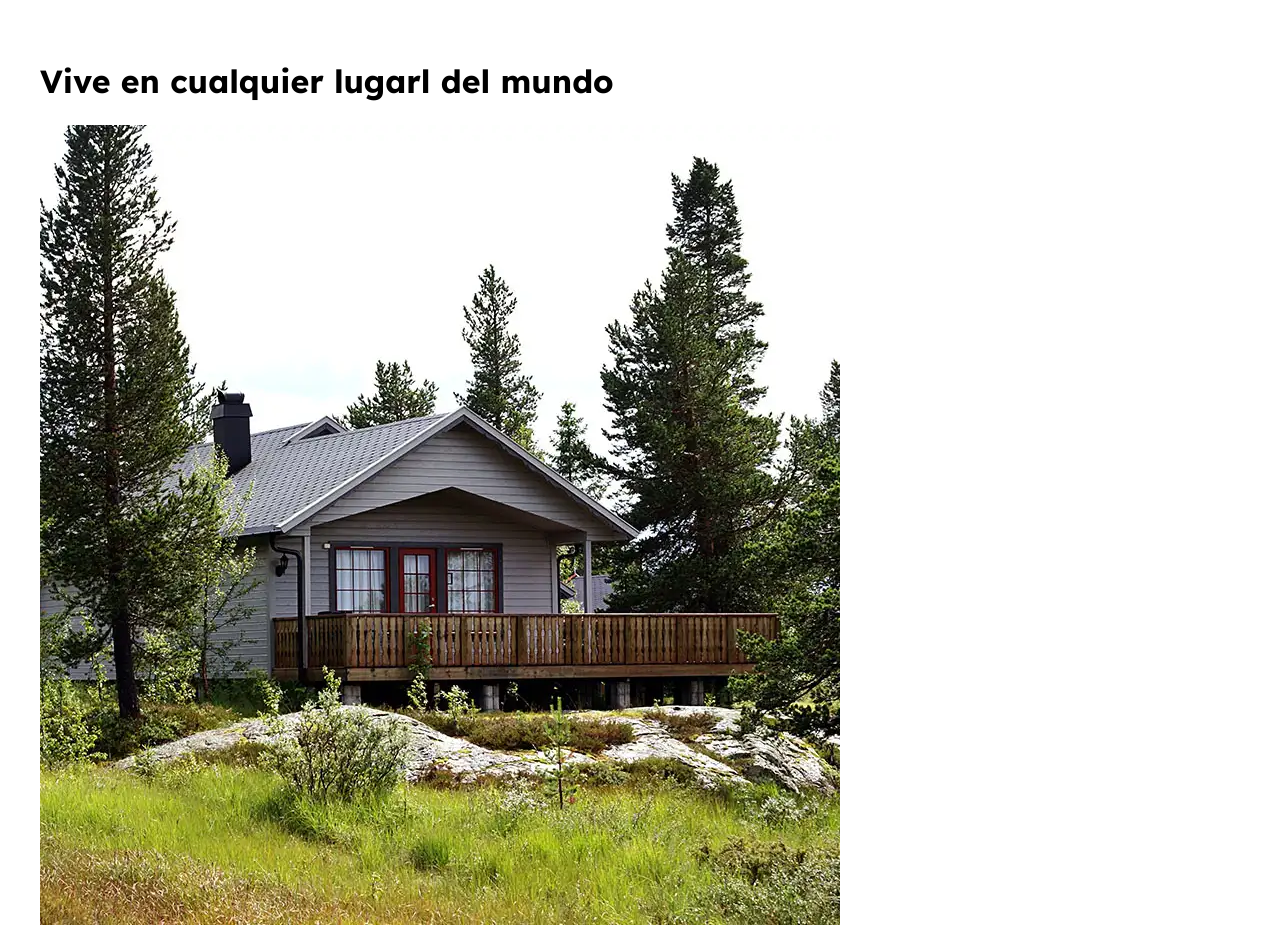
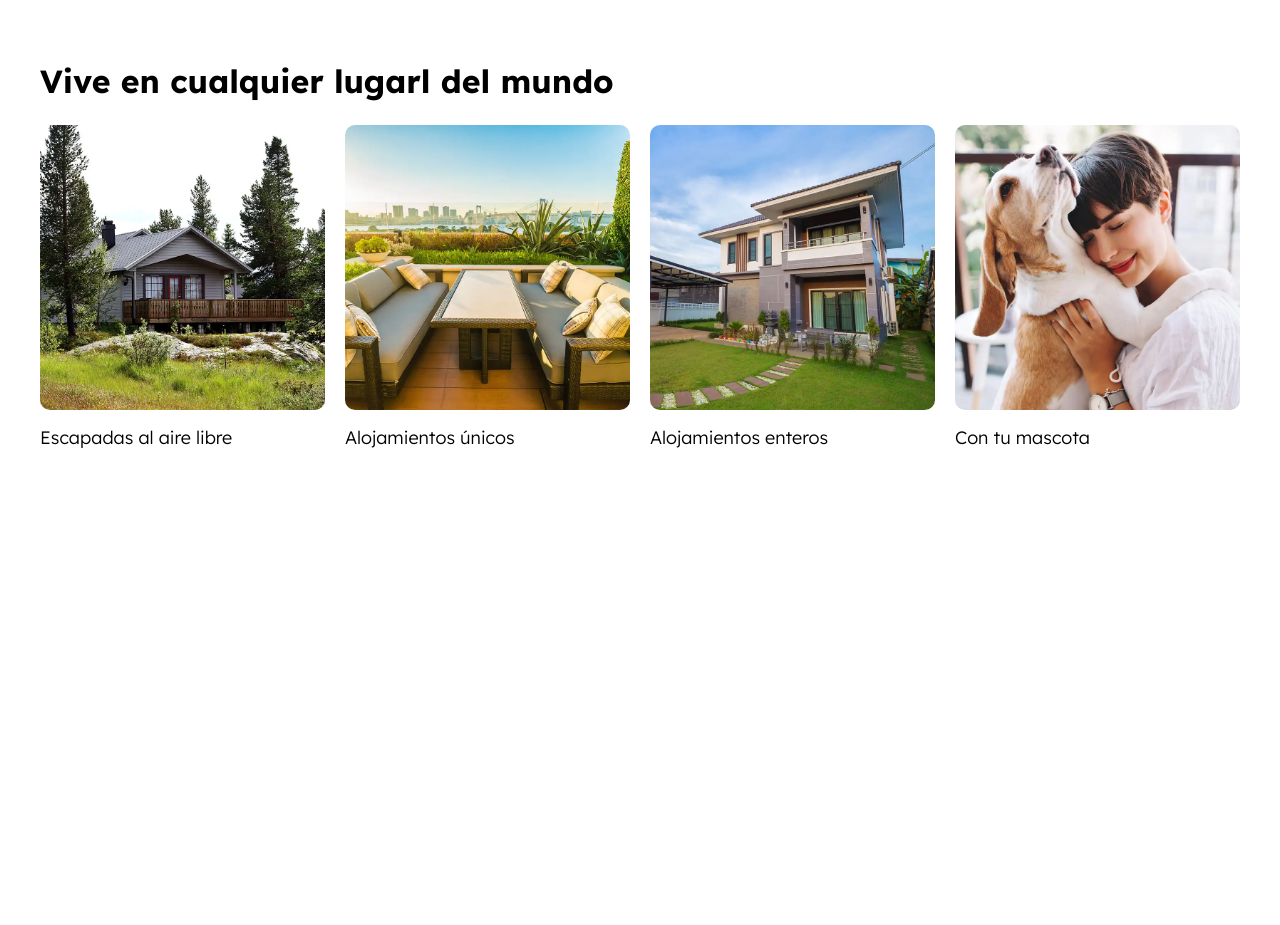
Before and after one commit to Dev-socar/Travels, a website: page index.html in a window 1280 px wide. Shown: the part 1160-2085 px from the top of the page. After the commit the page ends 1647 px from the top, so only its background shows below. Drawn offline with nearby package versions, Linux system fonts and the light colour scheme; files that its build step writes are made by us from their sources.

Commit message:
contenido: Se agregó estilos seccion vive

```diff
--- a/src/scss/ui/contenido/_index.scss
+++ b/src/scss/ui/contenido/_index.scss
@@ -1 +1,2 @@
 @forward 'destinos';
+@forward 'lugares';
--- /dev/null
+++ b/src/scss/ui/contenido/_lugares.scss
@@ -0,0 +1,29 @@
+@use "base/variables" as v;
+@use "base/mixins" as m;
+
+.lugares {
+  &__grid {
+    display: grid;
+    grid-template-columns: repeat(4, 30rem);
+    column-gap: 4rem;
+    @include m.scroll-x;
+
+    @include m.tablet {
+      @include m.grid(2, 2rem);
+    }
+    @include m.desktop {
+      @include m.grid(4, 2rem);
+    }
+  }
+}
+
+
+.lugar{
+
+    &__imagen{
+        border-radius: 1rem;
+    }
+    &__nombre{
+        font-size: 1.8rem;
+    }
+}
```
